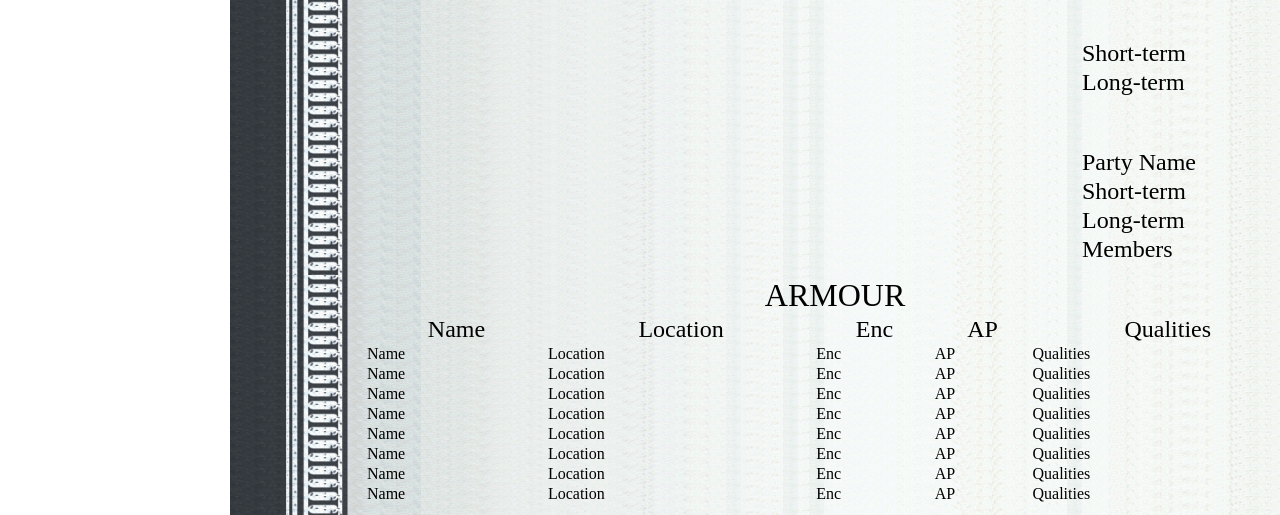
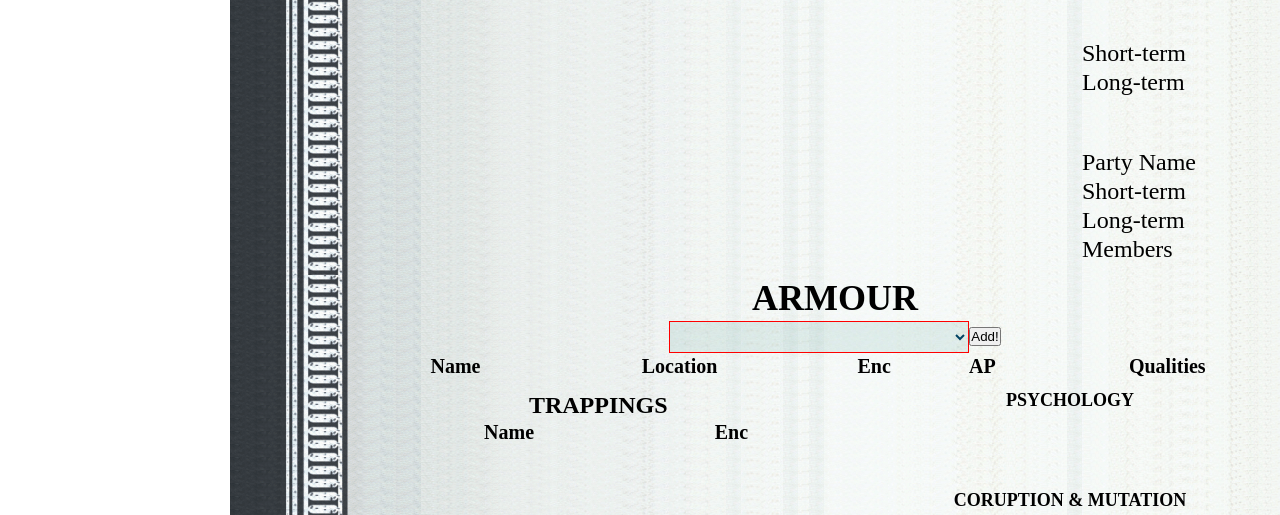
Before and after one commit to asarbs/WarhammerFantasyRoleplayVirtualGM, a Django app: page /wfrpg_gm/addCharacter in a window 1280 px wide. Shown: the part 980-1495 px from the top of the page. Run offline with Django 3.2, Linux system fonts and the light colour scheme; a user stored in the database is signed in; tables that the repository leaves empty hold one stand-in row (values such as "Sample post"); lists and menus that the app fills with data are empty; some web fonts are replaced.

Commit message:
add Armour

```diff
--- a/WarhammerFantasyRoleplayVirtualGM_site/WarhammerFantasyRoleplayVirtualGM_app/templates/addCharacter.html
+++ b/WarhammerFantasyRoleplayVirtualGM_site/WarhammerFantasyRoleplayVirtualGM_app/templates/addCharacter.html
@@ -527,161 +527,35 @@
 </div>
 <div class="character_sheet">
     <div class="sheer2_left">
-        <table class="armour">
-            <tr class="title">
+        <table id="armour" class="armour" border="0">
+            <tr class="block_name">
+                <th colspan="5" class="">
+                    ARMOUR
+                </th>
+            </tr>
+            <tr class="block_header">
                 <td colspan="5">
-                    ARMOUR
+                    <select name="armour" id="add_armour" value="1">
+
+                    </select><button type="button" id="armour_add_button" >Add!</button>
                 </td>
             </tr>
-            <tr class="header">
-                <td>
+            <tr class="block_header">
+                <th>
                     Name
-                </td>
-                <td>
+                </th>
+                <th>
                     Location
-                </td>
-                <td>
+                </th>
+                <th>
                     Enc
-                </td>
-                <td>
+                </th>
+                <th>
                     AP
-                </td>
-                <td>
+                </th>
+                <th>
                     Qualities
-                </td>
-            </tr>
-            <tr>
-                <td>
-                    Name
-                </td>
-                <td>
-                    Location
-                </td>
-                <td>
-                    Enc
-                </td>
-                <td>
-                    AP
-                </td>
-                <td>
-                    Qualities
-                </td>
-            </tr>
-            <tr>
-                <td>
-                    Name
-                </td>
-                <td>
-                    Location
-                </td>
-                <td>
-                    Enc
-                </td>
-                <td>
-                    AP
-                </td>
-                <td>
-                    Qualities
-                </td>
-            </tr>            <tr>
-                <td>
-                    Name
-                </td>
-                <td>
-                    Location
-                </td>
-                <td>
-                    Enc
-                </td>
-                <td>
-                    AP
-                </td>
-                <td>
-                    Qualities
-                </td>
-            </tr>
-            <tr>
-                <td>
-                    Name
-                </td>
-                <td>
-                    Location
-                </td>
-                <td>
-                    Enc
-                </td>
-                <td>
-                    AP
-                </td>
-                <td>
-                    Qualities
-                </td>
-            </tr>            <tr>
-                <td>
-                    Name
-                </td>
-                <td>
-                    Location
-                </td>
-                <td>
-                    Enc
-                </td>
-                <td>
-                    AP
-                </td>
-                <td>
-                    Qualities
-                </td>
-            </tr>
-            <tr>
-                <td>
-                    Name
-                </td>
-                <td>
-                    Location
-                </td>
-                <td>
-                    Enc
-                </td>
-                <td>
-                    AP
-                </td>
-                <td>
-                    Qualities
-                </td>
-            </tr>            <tr>
-                <td>
-                    Name
-                </td>
-                <td>
-                    Location
-                </td>
-                <td>
-                    Enc
-                </td>
-                <td>
-                    AP
-                </td>
-                <td>
-                    Qualities
-                </td>
-            </tr>
-            <tr>
-                <td>
-                    Name
-                </td>
-                <td>
-                    Location
-                </td>
-                <td>
-                    Enc
-                </td>
-                <td>
-                    AP
-                </td>
-                <td>
-                    Qualities
-                </td>
+                </th>
             </tr>
         </table>
         <div class="sheer2_left_bottom">
--- a/WarhammerFantasyRoleplayVirtualGM_site/WarhammerFantasyRoleplayVirtualGM_app/urls.py
+++ b/WarhammerFantasyRoleplayVirtualGM_site/WarhammerFantasyRoleplayVirtualGM_app/urls.py
@@ -31,4 +31,5 @@ urlpatterns = [
     path('ajax_saveEyes', views.ajax_saveEyes, name="ajax_saveEyes"),
     path('ajax_saveSkillAdv', views.ajax_saveSkillAdv, name="ajax_saveEyes"),
     path('ajax_replaceTalentToCharacter', views.ajax_replaceTalentToCharacter, name="ajax_replaceTalentToCharacter"),
+    path('ajax_addArmourToCharacter', views.ajax_addArmourToCharacter, name="ajax_addArmourToCharacter"),
 ]
--- a/WarhammerFantasyRoleplayVirtualGM_site/WarhammerFantasyRoleplayVirtualGM_app/views.py
+++ b/WarhammerFantasyRoleplayVirtualGM_site/WarhammerFantasyRoleplayVirtualGM_app/views.py
@@ -39,7 +39,7 @@ from WarhammerFantasyRoleplayVirtualGM_app.models import Skils
 from WarhammerFantasyRoleplayVirtualGM_app.models import Species
 from WarhammerFantasyRoleplayVirtualGM_app.models import Talent
 from WarhammerFantasyRoleplayVirtualGM_app.models import Trapping
-from WarhammerFantasyRoleplayVirtualGM_app.models import Character2Trappingl
+from WarhammerFantasyRoleplayVirtualGM_app.models import *
 
 from WarhammerFantasyRoleplayVirtualGM_app.character_creations_helpers import *
 
@@ -260,35 +260,35 @@ def ajax_saveName(request):
     return JsonResponse({'status': 'Invalid request'}, status=400)
 
 def ajax_getRandomAttributesTable(request):
-    if request.method == 'POST':
-        rat = RandomAttributesTable.objects.all()
-        ret = {'attributesTable':{}, 'eyesTable': {}, 'hairTable': {}}
-        for r in rat:
-            ret['attributesTable'][r.species.id] = {
-                "characteristics_ws_initial" : r.weapon_skill,
-                "characteristics_bs_initial" : r.ballistic_skill,
-                "characteristics_s_initial" : r.strength,
-                "characteristics_t_initial" : r.toughness,
-                "characteristics_i_initial" : r.initiative,
-                "characteristics_ag_initial" : r.agility,
-                "characteristics_dex_initial" : r.dexterity,
-                "characteristics_int_initial" : r.intelligence,
-                "characteristics_wp_initial" : r.willpower,
-                "characteristics_fel_initial" : r.fellowship,
-            }
-        for r in Eyes.objects.all():
-            if r.species.id not in ret['eyesTable']:
-                ret['eyesTable'][r.species.id] = []
-            ret['eyesTable'][r.species.id].append({'val': r.id, 'name': r.name})
-        for r in Hair.objects.all():
-            if r.species.id not in ret['hairTable']:
-                ret['hairTable'][r.species.id] = []
-            ret['hairTable'][r.species.id].append({'val': r.id, 'name': r.name})
-
-        # logger.debug(ret)
-        return JsonResponse(ret)
-    logger.error("ajax_randomClass is GET")
-    return JsonResponse({'status': 'Invalid request'}, status=400)
+    if request.method != 'POST':
+        return JsonResponse({'status': 'Invalid request'}, status=400)
+    rat = RandomAttributesTable.objects.all()
+    ret = {'attributesTable':{}, 'eyesTable': {}, 'hairTable': {}, 'armour': []}
+    for r in rat:
+        ret['attributesTable'][r.species.id] = {
+            "characteristics_ws_initial" : r.weapon_skill,
+            "characteristics_bs_initial" : r.ballistic_skill,
+            "characteristics_s_initial" : r.strength,
+            "characteristics_t_initial" : r.toughness,
+            "characteristics_i_initial" : r.initiative,
+            "characteristics_ag_initial" : r.agility,
+            "characteristics_dex_initial" : r.dexterity,
+            "characteristics_int_initial" : r.intelligence,
+            "characteristics_wp_initial" : r.willpower,
+            "characteristics_fel_initial" : r.fellowship,
+        }
+    for r in Eyes.objects.all():
+        if r.species.id not in ret['eyesTable']:
+            ret['eyesTable'][r.species.id] = []
+        ret['eyesTable'][r.species.id].append({'val': r.id, 'name': r.name})
+    for r in Hair.objects.all():
+        if r.species.id not in ret['hairTable']:
+            ret['hairTable'][r.species.id] = []
+        ret['hairTable'][r.species.id].append({'val': r.id, 'name': r.name})
+    for r in Armour.objects.all():
+        ret['armour'].append(r.to_dict());
+    # logger.debug(ret)
+    return JsonResponse(ret)
 
 def ajax_saveAttributes(request):
     if request.method == 'POST':
@@ -508,6 +508,20 @@ def ajax_saveSkillAdv(request):
     logger.error("ajax_saveSkillAdv is GET")
     return JsonResponse({'status': 'Invalid request'}, status=400)
 
+def ajax_addArmourToCharacter(request):
+    if request.method != 'POST':
+        return JsonResponse({'status': 'Invalid request'}, status=400)
+
+    logger.debug(request.POST)
+
+    character_id = request.POST['characer_id']
+    character = Character.objects.get(id = character_id)
+    character.armour.add(Armour.objects.get(id=request.POST['armour_id']))
+    character.save()
+    ret = {'status': 'ok'  }
+    return JsonResponse(ret)
+
+
 def detailsCampaign(request, CampaignId):
     c = Campaign.objects.get(id=CampaignId)
     dic ={'camaing': c}
--- a/WarhammerFantasyRoleplayVirtualGM_site/static/character.js
+++ b/WarhammerFantasyRoleplayVirtualGM_site/static/character.js
@@ -138,6 +138,167 @@ class Talent {
     get description() {
         return this.#description;
     }
+}
+
+class Armour{
+    #id
+    #name
+    #armour_type
+    #price
+    #encumbrance
+    #availability
+    #penalty
+    #locations
+    #armour_points
+    #qualities_and_flaws
+    #is_in_inventory
+    constructor(id, name, armour_type, price, encumbrance, availability, penalty, locations, armour_points, qualities_and_flaws, is_in_inventory) {
+        this.#id = id;
+        this.#name = name;
+        this.#armour_type = armour_type;
+        this.#price = price;
+        this.#encumbrance = encumbrance;
+        this.#availability = availability;
+        this.#penalty = penalty;
+        this.#locations = locations;
+        this.#armour_points = armour_points;
+        this.#qualities_and_flaws = qualities_and_flaws;
+        this.#is_in_inventory = is_in_inventory
+        console.log("Create Armour:" + this.name + "; this.#is_in_inventory:"+this.#is_in_inventory);
+    }
+
+    set name(name) {
+        if(typeof name === "string")
+            this.#name = name;
+        else
+            throw "" + name + " is not a string";
+    }
+    set armour_type(armour_type) {
+        if(typeof armour_type === "string")
+            this.#armour_type = armour_type;
+        else
+            throw "" + armour_type + " is not a string";
+    }
+    set price(price) {
+        if(typeof price === "number")
+            this.#price = price;
+        else
+            throw "" + price + " is not a number";
+    }
+    set encumbrance(encumbrance) {
+        if(typeof encumbrance === "number")
+            this.#encumbrance = encumbrance;
+        else
+            throw "" + encumbrance + " is not a number";
+    }
+    set availability(availability) {
+        if(typeof availability === "string")
+            this.#availability = availability;
+        else
+            throw "" + availability + " is not a string";
+    }
+    set penalty(penalty) {
+        if(typeof penalty === "string")
+            this.#penalty = penalty;
+        else
+            throw "" + penalty + " is not a string";
+    }
+    set locations(locations) {
+        if(typeof locations === "string")
+            this.#locations = locations;
+        else
+            throw "" + locations + " is not a string";
+    }
+    set armour_points(armour_points) {
+        if(typeof armour_points === "number")
+            this.#armour_points = armour_points;
+        else
+            throw "" + armour_points + " is not a number";
+    }
+    set qualities_and_flaws(qualities_and_flaws) {
+        if(typeof qualities_and_flaws === "string") {
+            this.#qualities_and_flaws = qualities_and_flaws;
+            this.save()
+         } else {
+            throw "" + qualities_and_flaws + " is not a string";
+         }
+    }
+
+    set is_in_inventory(is_in_inventory) {
+        if(typeof is_in_inventory === "boolean"){
+            this.#is_in_inventory = is_in_inventory;
+            this.updateUI();
+            this.save();
+        }
+        else {
+            throw "" + is_in_inventory + " boolean";
+        }
+    }
+
+    get id() {
+        return this.#id;
+    }
+
+    get name() {
+        return this.#name;
+    }
+    get armour_type() {
+        return this.#armour_type;
+    }
+    get price() {
+        return this.#price;
+    }
+    get encumbrance() {
+        return this.#encumbrance;
+    }
+    get availability() {
+        return this.#availability;
+    }
+    get penalty() {
+        return this.#penalty;
+    }
+    get locations() {
+        return this.#locations;
+    }
+    get armour_points() {
+        return this.#armour_points;
+    }
+    get qualities_and_flaws() {
+        return this.#qualities_and_flaws;
+    }
+
+    updateUI() {
+        console.log("updateUI: "+ this.name +" is_in_inventory:"+this.#is_in_inventory);
+        if(this.#is_in_inventory && !$('td#armour_name__'+this.#id).length) {
+            var new_row = '<tr class="block_body">'
+            new_row += '<td id="armour_name__'+this.#id+'" class="left">'+this.#name+'</td>'
+            new_row += '<td id="armour_location__'+this.#id+'" class="center">'+this.#locations+'</td>'
+            new_row += '<td id="armour_encumbrance__'+this.#id+'" class="center">'+this.#encumbrance+'</td>'
+            new_row += '<td id="armour_armour_points__'+this.#id+'" class="center">'+this.#armour_points+'</td>'
+            new_row += '<td id="armour_qualities__'+this.#id+'" class="center">'+this.#qualities_and_flaws+'</td>'
+            new_row += '</tr>'
+            $("table#armour").append(new_row)
+        } else {
+            console.log("NOT updateUI: "+ this.name +" is_in_inventory:"+this.#is_in_inventory);
+        }
+    }
+
+    save() {
+        var characer_id = $("input[name='characer_id']").val()
+        $.ajax({
+            type: "POST",
+            url: "ajax_addArmourToCharacter",
+            data: {
+                characer_id: characer_id,
+                armour_id: this.id,
+            },
+            success: function(data) {
+
+            }
+        });
+
+    }
+
 }
 
 class CharacterParameters {
@@ -191,6 +352,7 @@ class CharacterParameters {
     #status                             = "";
     #talents                            = {};
     #talentsNeedUpdate                  = false;
+    #armour                            = [];
     #wounds                             = 0;
     skills_species                      = {};
     movement = {
@@ -954,6 +1116,33 @@ class CharacterParameters {
         talent_params['test'],
         talent_params['characteristics']);
         this.talentsNeedUpdate = true;
+    }
+
+    appendArmour(armour) {
+        var a = new Armour(armour.id,
+            armour.name,
+            armour.armour_type,
+            armour.price,
+            armour.encumbrance,
+            armour.availability,
+            armour.penalty,
+            armour.locations,
+            armour.armour_points,
+            armour.qualities_and_flaws,
+            false);
+        this.#armour.push(a)
+        a.updateUI();
+        $("select#add_armour").append($('<option>', {value: armour.id, text: armour.name}));
+    }
+
+    armour_add(armour_to_add) {
+        console.log("characeter armour_add: "+ armour_add);
+        $.each(this.#armour, function(i, item) {
+            if(item.id == armour_to_add) {
+                console.log("characeter armour_add: "+ armour_add);
+                item.is_in_inventory = true;
+            }
+        });
     }
 
     updateWounds() {
@@ -1623,6 +1812,9 @@ function getRandomAttributesTable() {
             characterParameters.RandomAttributesTable = data['attributesTable'];
             characterParameters.RandomHairTable = data['hairTable'];
             characterParameters.RandomEyesTable = data['eyesTable'];
+            $.each(data['armour'], function(i, item) {
+                characterParameters.appendArmour(item);
+            });
         }
     });
 }
@@ -1688,6 +1880,12 @@ function saveSkillAdv3(eventData) {
     saveSkillAdv(eventData, 3);
 }
 
+function armour_add() {
+    var armour_to_add = $("select#add_armour").val()
+    console.log("armour_add: "+ armour_to_add);
+    characterParameters.armour_add(armour_to_add);
+}
+
 function main() {
 
     $.ajaxSetup({
@@ -1729,6 +1927,8 @@ function main() {
 
     $("img#img_random_characteristics").click(randomAttributes);
 
+    $("button#armour_add_button").click(armour_add);
+
     setInterval(function() {
         characterParameters.updateCharacterState();
     }, 100);
--- a/WarhammerFantasyRoleplayVirtualGM_site/static/main.css
+++ b/WarhammerFantasyRoleplayVirtualGM_site/static/main.css
@@ -723,12 +727,12 @@ div#main div.character_sheet div.sheer2_left table.armour {
     width: 940px;
 }
 
-div#main div.character_sheet div.sheer2_left table.armour tr.title {
-    font-size: 200%;
+div#main div.character_sheet div.sheer2_left table.armour tr.block_name {
+    font-size: 36px;
     text-align: center;
 }
-div#main div.character_sheet div.sheer2_left table.armour tr.header {
-    font-size: 150%;
+div#main div.character_sheet div.sheer2_left table.armour tr.block_header {
+    font-size: 20px;
     text-align: center;
 }
 
```
Also changed, not shown: other parts of WarhammerFantasyRoleplayVirtualGM_site/static/main.css (+4 -55 lines), WarhammerFantasyRoleplayVirtualGM_site/WarhammerFantasyRoleplayVirtualGM_app/admin.py (+10 -0 lines), WarhammerFantasyRoleplayVirtualGM_site/WarhammerFantasyRoleplayVirtualGM_app/models.py (+119 -96 lines), WarhammerFantasyRoleplayVirtualGM_site/WarhammerFantasyRoleplayVirtualGM_app/migrations/0017_improvementxpcosts.py (added), WarhammerFantasyRoleplayVirtualGM_site/WarhammerFantasyRoleplayVirtualGM_app/migrations/0018_character_armour.py (added).
